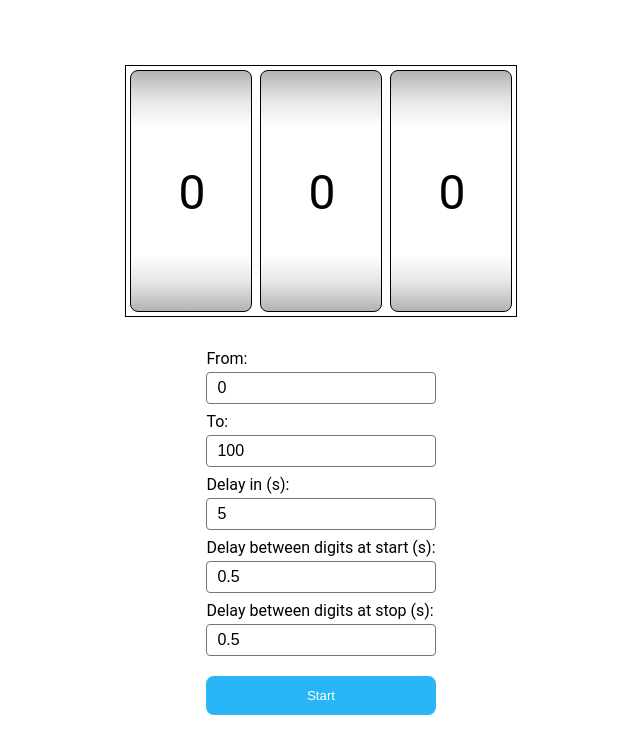
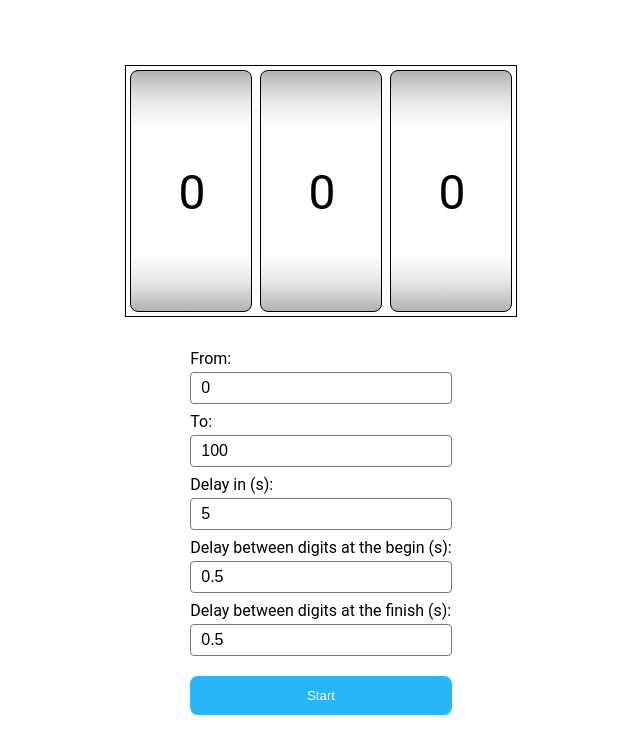
Before and after one commit to kaneha/lucky-draw, a React (Create React App) app: page / in a window 1280 px wide. Shown: the top 754 px of the page, without its empty margins (319-959 px from the left). Built offline with nearby package versions, Linux system fonts and the light colour scheme.

Commit message:
Add delay between digits

```diff
--- a/src/App.js
+++ b/src/App.js
@@ -191,7 +191,7 @@ function App() {
             />
           </div>
           <div className='input-block'>
-            <label>Delay between digits at start (s):</label>
+            <label>Delay between digits at the begin (s):</label>
             <input
               name='start'
               type='number'
@@ -200,7 +200,7 @@ function App() {
             />
           </div>
           <div className='input-block'>
-            <label>Delay between digits at stop (s):</label>
+            <label>Delay between digits at the finish (s):</label>
             <input
               name='end'
               type='number'
```
